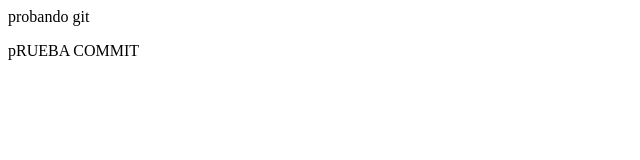
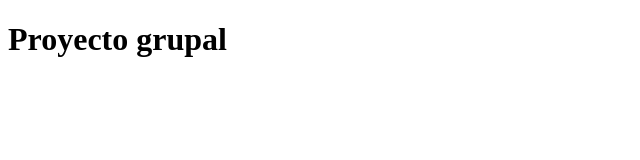
Before and after one commit to RenzoCagnola/grupo9CaC, a plain HTML site: page index.htm in a window 1280 px wide. Shown: the whole page, without its empty margins (0-640 px from the left). Drawn offline with Linux system fonts and the light colour scheme.

Commit message:
testeando

```diff
--- a/index.htm
+++ b/index.htm
@@ -4,10 +4,9 @@
     <meta charset="UTF-8">
     <meta http-equiv="X-UA-Compatible" content="IE=edge">
     <meta name="viewport" content="width=device-width, initial-scale=1.0">
-    <title>Document</title>
+    <title>Grupo 9</title>
 </head>
 <body>
-    probando git
-    <P>pRUEBA COMMIT</P>
+    <H1>Proyecto grupal</H1>
 </body>
 </html>
```
